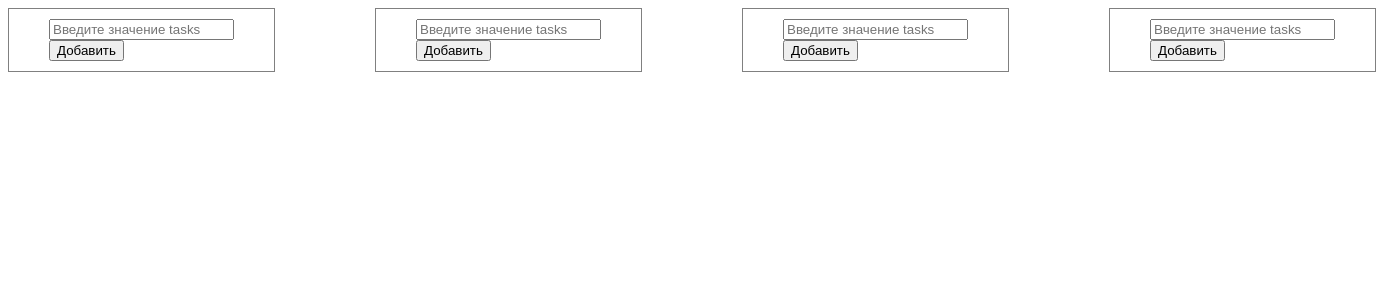
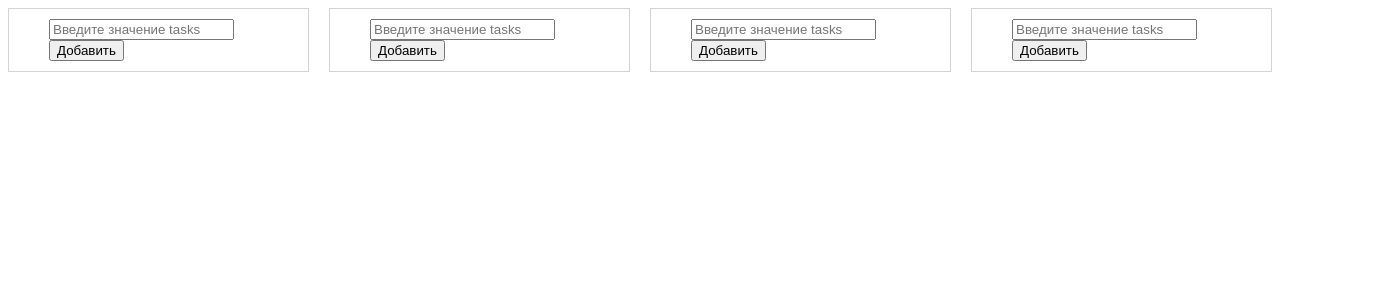
Before and after one commit to rxMATTEO/Zecurion-test-case, a Vue app: page / in a window 1280 px wide. Shown: the top 300 px of the page, 1376 px wide, since content can reach past the window. Built offline with nearby package versions, Linux system fonts and the light colour scheme.

Commit message:
Style changes

```diff
--- a/src/App.vue
+++ b/src/App.vue
@@ -21,6 +21,6 @@ watch(tasks.value, (oldValue, newValue) => {
 <style scoped>
 .collections {
   display: flex;
-  gap: 100px;
+  gap: 20px;
 }
 </style>
--- a/src/components/CollectionInput.vue
+++ b/src/components/CollectionInput.vue
@@ -38,7 +38,7 @@ function pushItem(value) {
 
 <style scoped>
 .collection {
-  border: 1px solid grey;
+  border: 1px solid lightgray;
   padding: 10px 40px;
   .item {
     display: flex;
```
